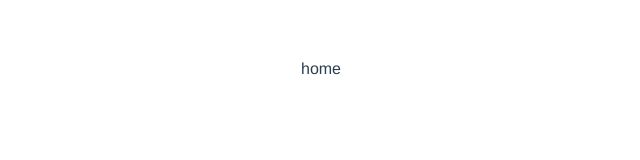
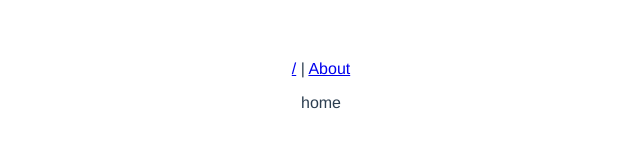
Before and after one commit to mingyangya/vite-demo, a Vue app: page / in a window 1280 px wide. Shown: the top 160 px of the page, without its empty margins (319-959 px from the left). Built offline with nearby package versions, Linux system fonts and the light colour scheme.

Commit message:
hashrouter

```diff
--- a/src/App.vue
+++ b/src/App.vue
@@ -1,4 +1,9 @@
 <template>
+  <p>
+    <!--`<router-link>` 将呈现一个带有正确 `href` 属性的 `<a>` 标签-->
+    <router-link to="/"> /</router-link> |
+    <router-link to="/test">About</router-link>
+  </p>
   <router-view></router-view>
 </template>
 
--- /dev/null
+++ b/src/router/grouter/RouterLink.vue
@@ -0,0 +1,16 @@
+<template>
+  <a :href="'#' + props.to">
+    <slot />
+  </a>
+</template>
+<script setup>
+
+import { defineProps } from 'vue'
+
+let props = defineProps({
+  to: {
+    type: String,
+    require: true
+  }
+})
+</script>
--- /dev/null
+++ b/src/router/grouter/RouterView.vue
@@ -0,0 +1,18 @@
+<template>
+  <component :is="comp"></component>
+</template>
+
+<script setup>
+
+import { computed } from 'vue'
+import { useRouter } from '../grouter'
+
+let router = useRouter()
+
+const comp = computed(() => {
+  const route = router.routes.find(route => route.path === router.current.value)
+
+  return route ? route.component : null
+})
+
+</script>
--- /dev/null
+++ b/src/router/grouter/index.js
@@ -0,0 +1,44 @@
+import { inject, ref } from 'vue'
+
+const ROUTER_KEY = '__router__'
+
+import RouterLink from './RouterLink.vue'
+import RouterView from './RouterView.vue'
+
+function createRouter (options) {
+  return new Router(options)
+}
+
+function useRouter () {
+  return inject(ROUTER_KEY)
+}
+
+function createWebHashHistory () {
+  function bindEvents (fn) {
+    window.addEventListener('hashchange', fn)
+  }
+  return {
+    bindEvents,
+    url: window.location.hash.slice(1) || '/'
+  }
+}
+
+class Router {
+  constructor (options) {
+    this.history = options.history
+    this.routes = options.routes
+    this.current = ref(this.history.url)
+
+    this.history.bindEvents(() => {
+      this.current.value = window.location.hash.slice(1)
+    })
+  }
+
+  install (app) {
+    app.provide(ROUTER_KEY, this)
+    app.component('router-link', RouterLink)
+    app.component('router-view', RouterView)
+  }
+}
+
+export { createRouter, useRouter, createWebHashHistory }
--- a/src/router/index.js
+++ b/src/router/index.js
@@ -1,4 +1,5 @@
-import { createRouter, createWebHistory } from 'vue-router'
+// import { createRouter, createWebHistory } from 'vue-router'
+import { createRouter, createWebHashHistory } from './grouter'
 
 import Home from '../view/Home.vue'
 import Test from '../view/Test.vue'
@@ -15,7 +16,8 @@ const routes = [
 ]
 
 const router = createRouter({
-  history: createWebHistory(),
+  // history: createWebHistory(),
+  history: createWebHashHistory(),
   routes, // `routes: routes` 的缩写
 })
 
```
